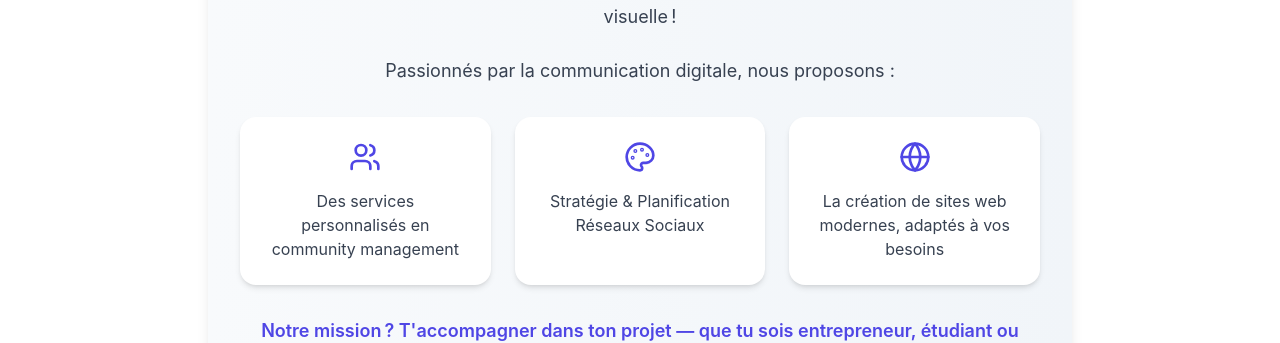
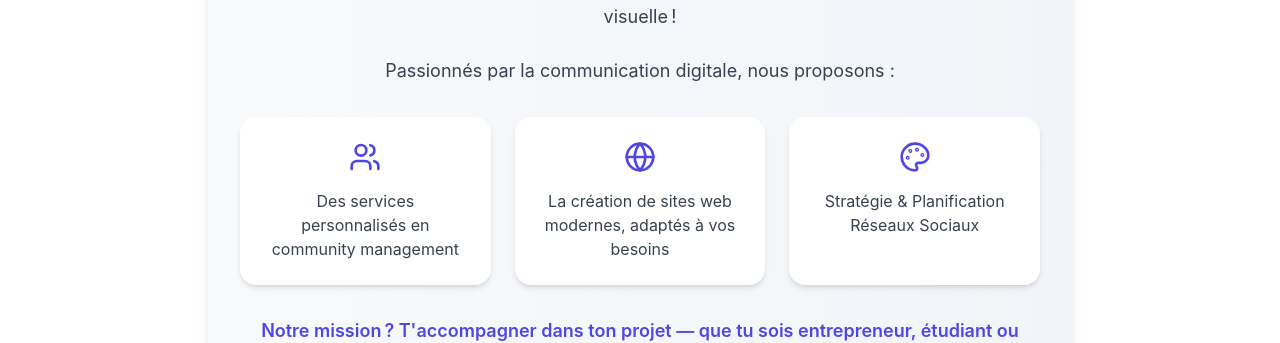
Before and after one commit to Solangeilinga/bureau-digital, a React (Create React App) app: page / in a window 1280 px wide. Shown: the part 1107-1450 px from the top of the page. Built offline with nearby package versions, Linux system fonts and the light colour scheme.

Commit message:
Mise à jour du contenu

```diff
--- a/src/components/About.js
+++ b/src/components/About.js
@@ -29,8 +29,8 @@ const About = ({ isVisible }) => (
                 <div className="grid md:grid-cols-3 gap-6">
                     {[
                         { icon: Users, text: 'Des services personnalisés en community management' },
-                        { icon: Palette, text: 'Stratégie & Planification Réseaux Sociaux' },
-                        { icon: Globe, text: 'La création de sites web modernes, adaptés à vos besoins' }
+                        { icon: Globe, text: 'La création de sites web modernes, adaptés à vos besoins' },
+                        { icon: Palette, text: 'Stratégie & Planification Réseaux Sociaux' }
                     ].map((item, index) => (
                         <div
                             key={index}
```
